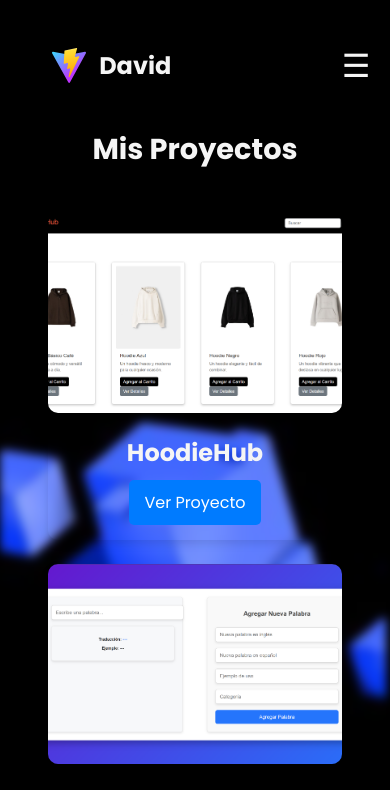
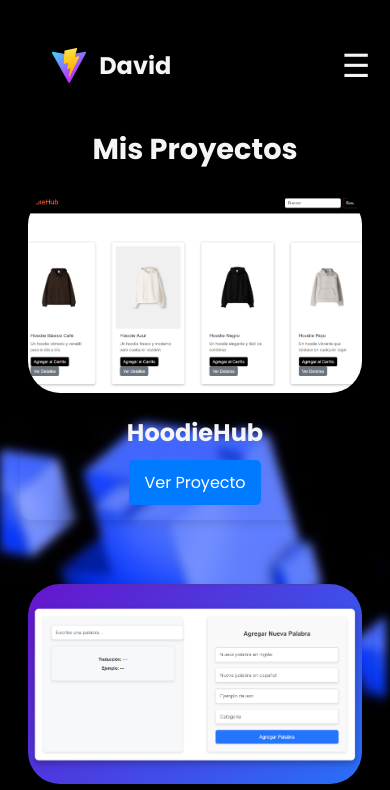
Before and after one commit to dgonzale333/MiPortafolio, a React (Vite) app: page /proyectos in a window 390 px wide. Shown: the top 790 px of the page. Built offline with nearby package versions, Linux system fonts and the light colour scheme.

Commit message:
responsive arreglado

```diff
--- a/src/components/pages/Proyects.css
+++ b/src/components/pages/Proyects.css
@@ -1,6 +1,5 @@
-/* ✅ Ajustes generales */
 .img-fullscreenPr {
-  width: 99vw;
+  width: 99vw; /* Hace que la imagen se agrande un poco */
   height: 100vh;
   object-fit: cover;
   position: absolute;
@@ -13,10 +12,10 @@ main {
   flex-direction: column;
   justify-content: center;
   align-items: center;
+  height: 100vh;
   text-align: center;
   position: relative;
   z-index: 1;
-  padding: 2rem;
 }
 
 .projects-container {
@@ -24,36 +23,33 @@ main {
   flex-direction: column;
   justify-content: center;
   align-items: center;
+  height: 100vh;
   text-align: center;
   position: relative;
   z-index: 1;
-  padding: 2rem;
 }
 
 h2 {
-  font-size: 2.5rem;
-  margin-top: 5rem;
+  font-size: 3rem;
+  margin-top: 10rem;
   text-align: center;
 }
 
-/* ✅ Diseño de la cuadrícula de proyectos */
 .projects-grid {
   display: flex;
   flex-wrap: wrap;
-  gap: 2rem;
+  flex-direction: row;
+  gap: 4rem;
+  margin-top: 25rem;
   justify-content: center;
-  margin-top: 3rem;
-  width: 100%;
-  max-width: 1200px;
 }
 
 .project-card {
   background: transparent;
+  border: 1px 1px 1px 1px white;
   border-radius: 10px;
   box-shadow: 0 4px 8px rgba(0, 0, 0, 0.1);
   transition: transform 0.3s ease;
-  width: calc(33.333% - 2rem); /* 3 tarjetas por fila en pantallas grandes */
-  min-width: 250px;
 }
 
 .project-card:hover {
@@ -61,9 +57,9 @@ h2 {
 }
 
 .project-image {
-  width: 100%;
-  height: 250px;
-  border-radius: 10px;
+  width: 95%;
+  height: 300px;
+  border-radius: 2rem;
   object-fit: cover;
 }
 
@@ -96,28 +92,12 @@ h2 {
   background-color: #0056b3;
 }
 
-/* ✅ 📱 Ajustes para dispositivos medianos (tabletas) */
-@media (max-width: 1024px) {
-  .projects-grid {
-    gap: 1.5rem;
-    margin-top: 45rem;
-  }
-
-  .project-card {
-    width: calc(50% - 1.5rem); /* 2 tarjetas por fila */
-  }
-
-  h2 {
-    font-size: 2rem;
-    margin-top: 8rem;
-  }
-}
-
 /* ✅ 📱 Ajustes para móviles */
 @media (max-width: 768px) {
   .projects-grid {
     flex-direction: column;
     align-items: center;
+    margin-top: 50rem;
   }
 
   .project-card {
@@ -130,5 +110,28 @@ h2 {
 
   h2 {
     font-size: 1.8rem;
+    margin-top: 8rem;
   }
 }
+
+@media (min-width: 769px) and (max-width :820px) {
+  .projects-grid {
+    flex-direction: row;
+    flex-wrap: wrap;
+    align-items: center;
+    margin-top: -10rem;
+  }
+
+  .project-card {
+    width: 40%; /* Tarjetas de ancho completo */
+  }
+
+  .project-image {
+    height: 200px;
+  }
+
+  h2 {
+    font-size: 1.8rem;
+
+  }
+}
```
